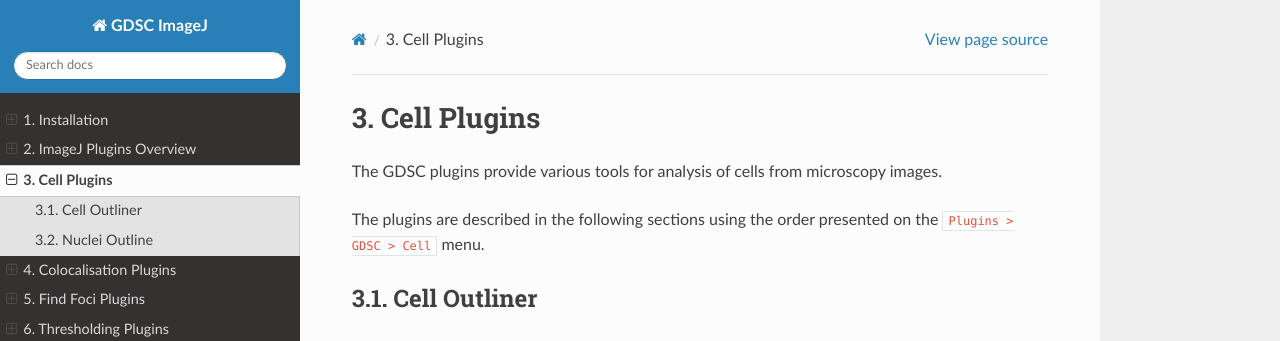
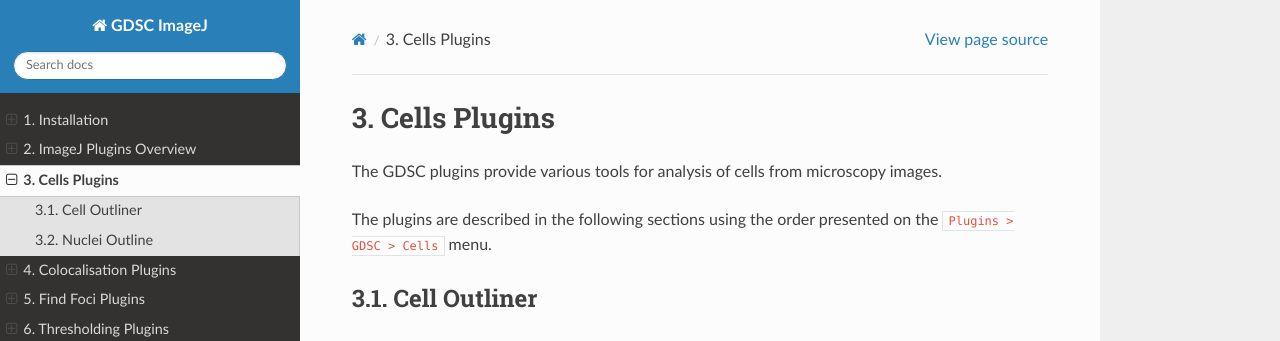
Before and after one commit to aherbert/gdsc, a Sphinx documentation site: the page built from docs/cells_plugins.rst, in a window 1280 px wide and 1208 px high. Shown: the top 341 px of the window. Built offline with Sphinx 7.4.7 and the Read the Docs theme 3.1.0, drawn with Linux system fonts in a browser that asks for light colours.

Commit message:
Rename Cell plugins to Cells plugins
This is the wording used in the plugins.config

```diff
--- a/docs/cell_plugins.rst
+++ b/docs/cells_plugins.rst
@@ -1,12 +1,12 @@
-.. index:: ! Cell Plugins
+.. index:: ! Cells Plugins
 
-Cell Plugins
-============
+Cells Plugins
+=============
 
 The GDSC plugins provide various tools for analysis of cells from microscopy images.
 
 The plugins are described in the following sections using the order presented on the
-``Plugins > GDSC > Cell`` menu.
+``Plugins > GDSC > Cells`` menu.
 
 .. index:: ! Cell Outliner
 
--- a/docs/imagej_plugins.rst
+++ b/docs/imagej_plugins.rst
@@ -18,7 +18,7 @@
    * - Set
      - Description
 
-   * - :ref:`Cell <cell_plugins:Cell Plugins>`
+   * - :ref:`Cell <cells_plugins:Cells Plugins>`
      - Tools for analysis of cells from microscopy images.
 
    * - :ref:`Colocalisation <colocalisation_plugins:Colocalisation Plugins>`
--- a/docs/index.rst
+++ b/docs/index.rst
@@ -27,10 +27,10 @@
 The following plugins are available using the order presented on the ``ImageJ > Plugins > GDSC`` menu:
 
 
-Cell Plugins
-------------
+Cells Plugins
+-------------
 
-The :ref:`cell_plugins:Cell Plugins`
+The :ref:`cells_plugins:Cells Plugins`
 provide tools for analysis of cells from microscopy images.
 
 Colocalisation Analysis
@@ -80,7 +80,7 @@
 
     installation
     imagej_plugins
-    cell_plugins
+    cells_plugins
     colocalisation_plugins
     findfoci_plugins
     thresholding_plugins
```
